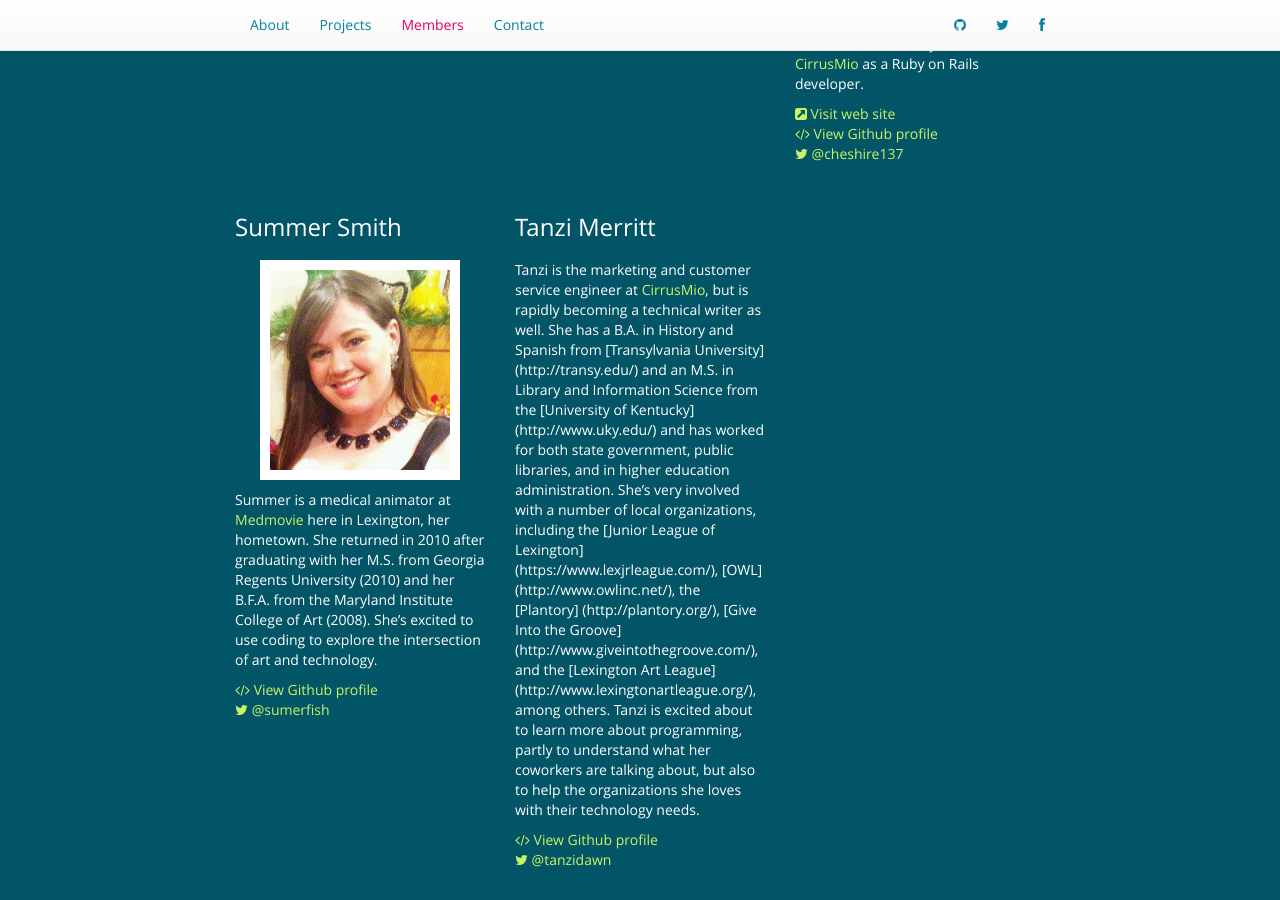
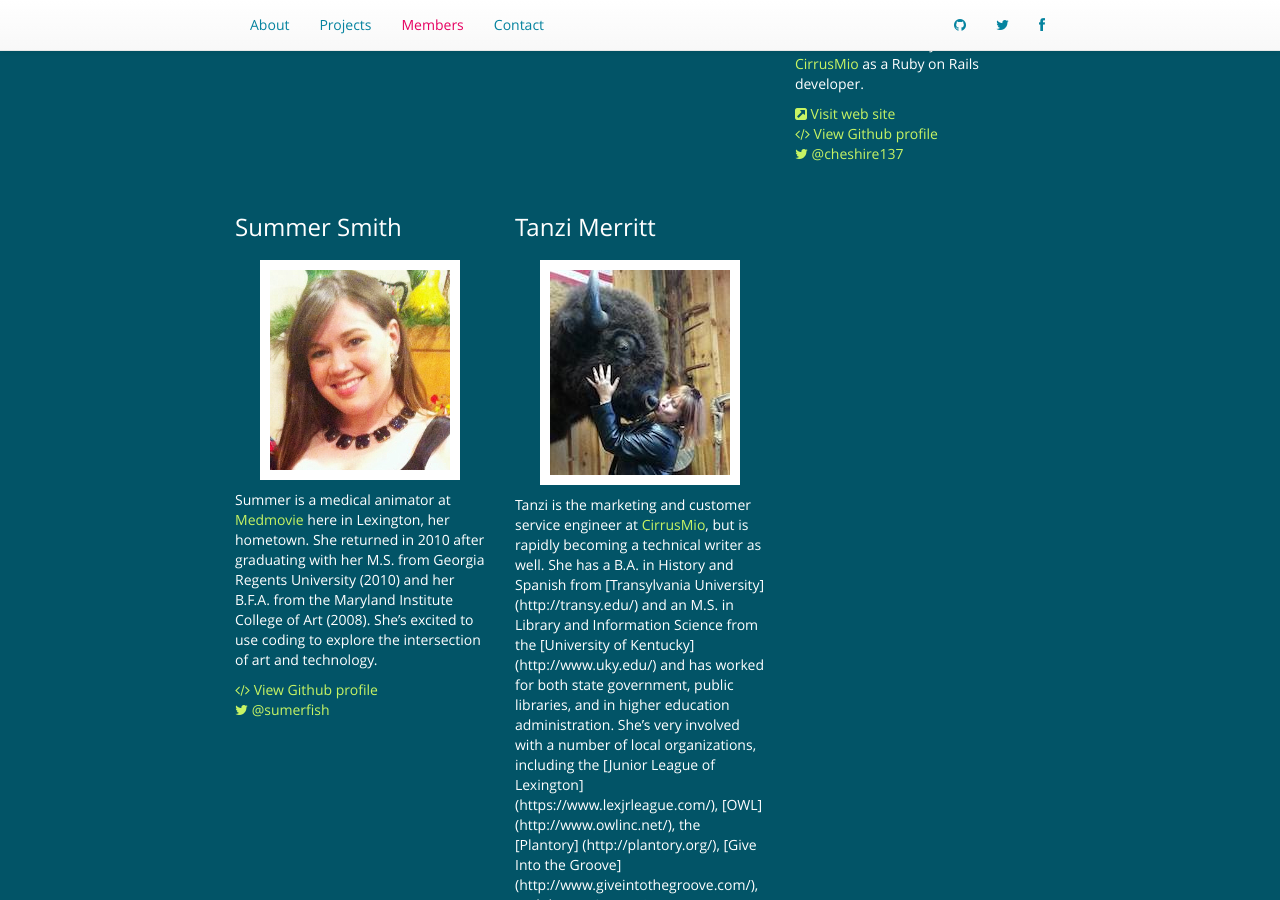
Before and after one commit to LexLadiesCode/LexLadiesCode.github.io, a Jekyll site: the page built from index.html, in a window 1280 px wide and 900 px high, scrolled down 2003 px. Built offline with Jekyll 4.4.1, drawn with Linux system fonts in a browser that asks for light colours; nearby versions of some CDN libraries; Markdown is read by kramdown in place of the engine named in the settings.

Commit message:
added photo

```diff
--- a/members/_posts/2014-08-01-tanzi-merritt.markdown
+++ b/members/_posts/2014-08-01-tanzi-merritt.markdown
@@ -3,6 +3,7 @@ layout: post
 title: Tanzi Merritt
 github: tanzimerritt
 twitter: tanzidawn
+photo: tanziphoto.jpg
 ---
 
 Tanzi is the marketing and customer service engineer at [CirrusMio](http://www.cirrusmio.com/), but is rapidly becoming a technical writer as well. She has a B.A. in History and Spanish from [Transylvania University] (http://transy.edu/) and an M.S. in Library and Information Science from the [University of Kentucky] (http://www.uky.edu/) and has worked for both state government, public libraries, and in higher education administration. She's very involved with a number of local organizations, including the [Junior League of Lexington] (https://www.lexjrleague.com/), [OWL] (http://www.owlinc.net/), the [Plantory] (http://plantory.org/), [Give Into the Groove] (http://www.giveintothegroove.com/), and the [Lexington Art League] (http://www.lexingtonartleague.org/), among others. Tanzi is excited about to learn more about programming, partly to understand what her coworkers are talking about, but also to help the organizations she loves with their technology needs.
```
Also changed, not shown: images/tanziphoto.jpg (added).
